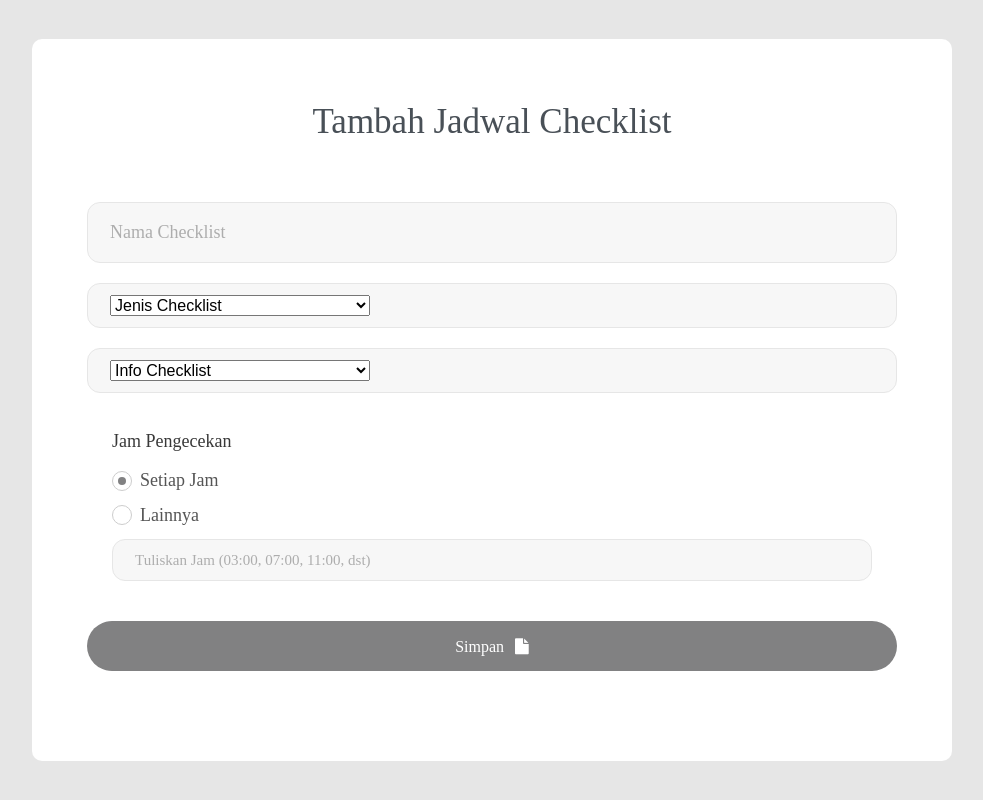
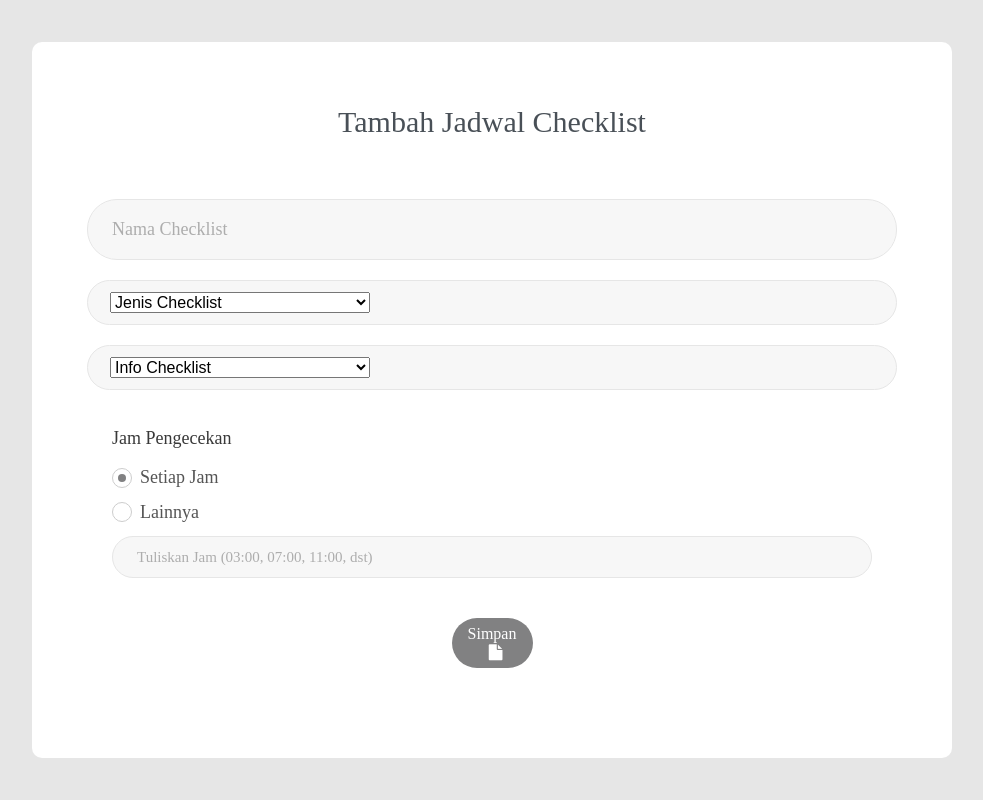
Before and after one commit to steven45/web-division-of-tasks, a CodeIgniter app: the page made by application/views/vAdmin/vTambahChecklist.php in a window 1280 px wide. Shown: the whole page, without its empty margins (148-1131 px from the left). Run offline with CodeIgniter, Linux system fonts and the light colour scheme; some libraries are stand-ins or nearby versions; some web fonts are replaced.

Commit message:
aku pull

```diff
--- a/application/views/vAdmin/vTambahChecklist.php
+++ b/application/views/vAdmin/vTambahChecklist.php
@@ -31,7 +31,7 @@
 </head>
 <body>
 
-
+<div class="content-wrapper">
 	<div class="container-contact100">
 		<div class="wrap-contact100">
 			<form class="contact100-form validate-form">
@@ -100,12 +100,12 @@
 						</div>
 
 						<div class="wrap-input100 validate-input bg1" style="padding: 0px 0px 0px 22px;" >
-							<input class="input100" type="text" name="name" placeholder="Tuliskan Jam (03:00, 07:00, 11:00, dst)" style="font-size: 15px;">
+							<input class="input100" type="text" name="name" placeholder="Tuliskan Jam (03:00, 07:00, 11:00, dst)" style="font-size: 15px; top: 1px;">
 						</div>
 					</div>
 
 					<div class="container-contact100-form-btn">
-					<button class="contact100-form-btn">
+					<button class="contact100-form-btn" style="width: 10%;">
 						<span>
 							Simpan
 							<i class="fa fa-file m-l-7" aria-hidden="true"></i>
@@ -115,7 +115,7 @@
 			</form>
 		</div>
 	</div>
-
+</div>
 
 
 
--- a/application/views/vAdmin/vTemplate/vHeaderAdmin.php
+++ b/application/views/vAdmin/vTemplate/vHeaderAdmin.php
@@ -48,9 +48,6 @@
 <!--===============================================================================================-->
 
 <!-- penutup css sarah -->
-
-
-
 
 
 </head>
--- a/assets/formT_Checklist/css/main.css
+++ b/assets/formT_Checklist/css/main.css
@@ -207,7 +207,7 @@ iframe {
   display: block;
   width: 100%;
   font-family: Montserrat-Black;
-  font-size: 35px;
+  font-size: 30px;
   color: #495057;
   line-height: 1.2;
   text-align: center;
@@ -223,7 +223,7 @@ iframe {
   width: 100%;
   position: relative;
   border: 1px solid #e6e6e6;
-  border-radius: 13px;
+  border-radius: 30px;
   padding: 10px 30px 9px 22px;
   margin-bottom: 20px;
 }
@@ -254,6 +254,7 @@ iframe {
 /*---------------------------------------------*/
 input.input100 {
   height: 40px;
+  padding: 0 2px 0 2px;
 }
 
 
@@ -422,7 +423,7 @@ textarea.input100 {
   position: absolute;
   width: 40px;
   height: 40px;
-  top: 35px;
+  top: 12px;
   right: 10px;
 }
 
--- a/assets/formT_PIC/css/main.css
+++ b/assets/formT_PIC/css/main.css
@@ -179,7 +179,6 @@ iframe {
   border-radius: 31px;
   margin-bottom: 16px;
   position: relative;
-  z-index: 1;
 }
 
 .input100 {
```
